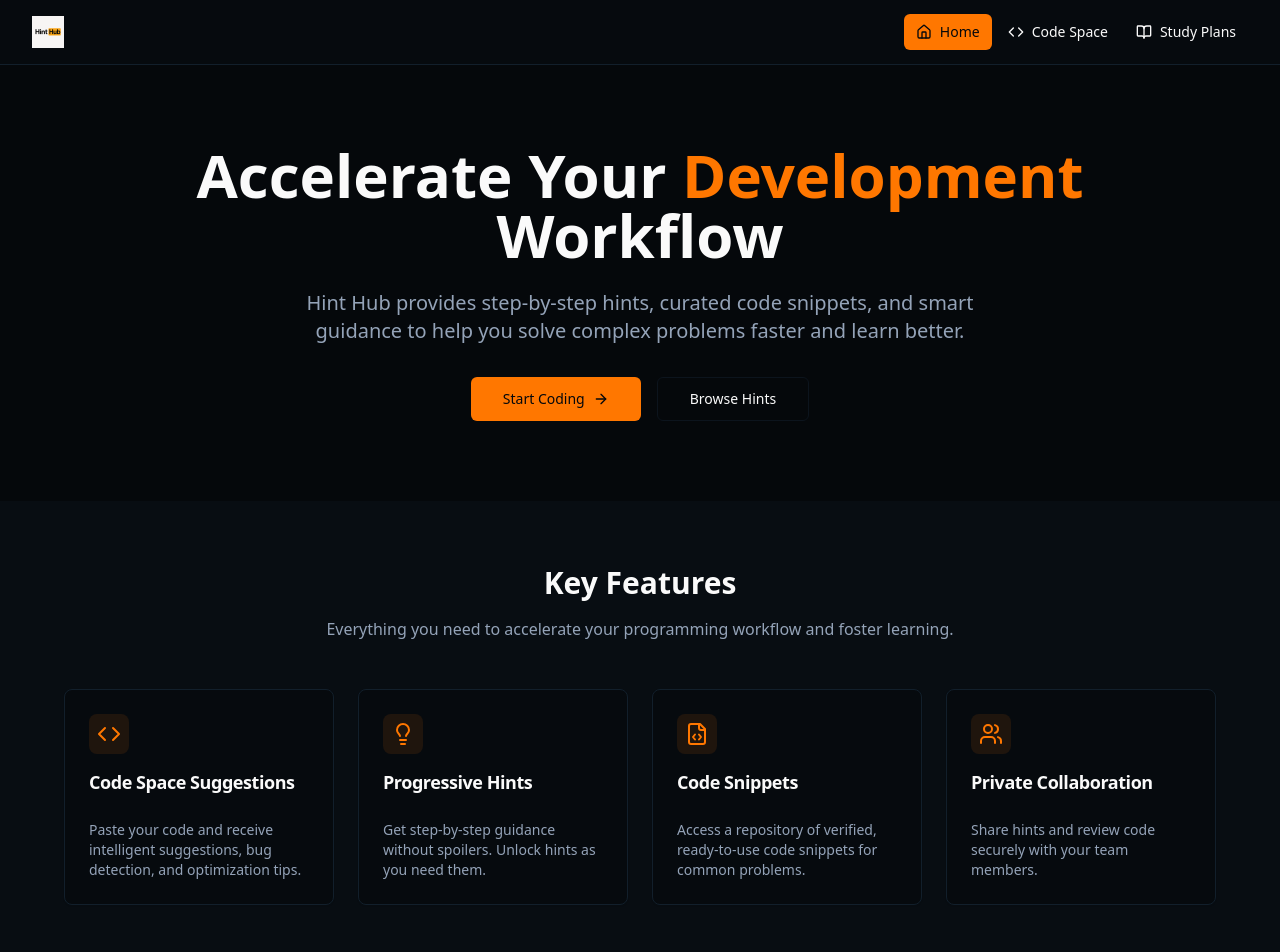
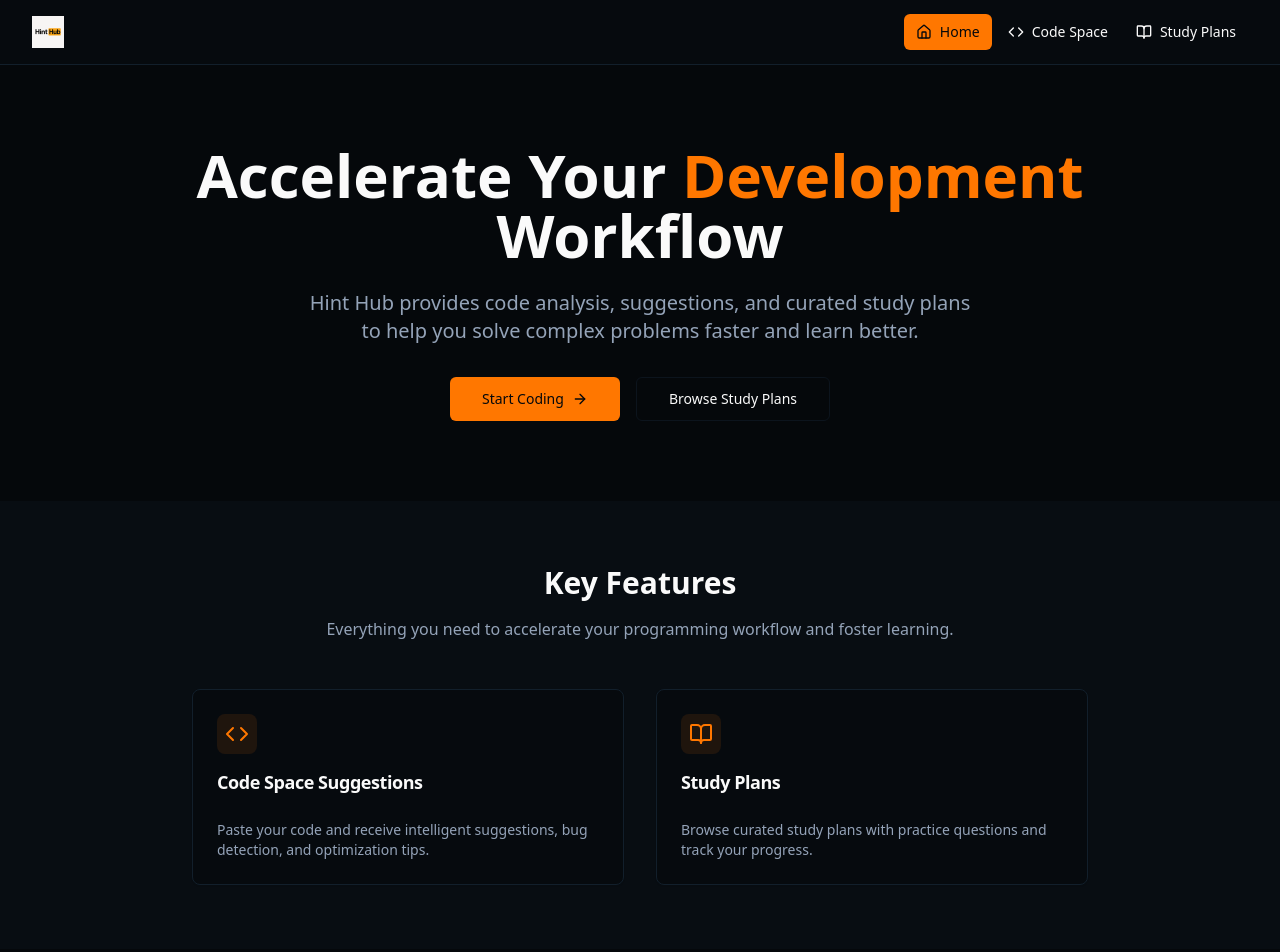
Before and after one commit to shubhamk0205/Hint-Hub, a React (Vite) app: page / in a window 1280 px wide. Shown: the top 952 px of the page. Built offline with nearby package versions, Linux system fonts and the light colour scheme.

Commit message:
Fix homepage features
Remove private collaborations and code snippets from the homepage as they are no longer available.

```diff
--- a/src/pages/HomePage.tsx
+++ b/src/pages/HomePage.tsx
@@ -3,9 +3,7 @@ import { Button } from "@/components/ui/button";
 import { Card, CardContent, CardDescription, CardHeader, CardTitle } from "@/components/ui/card";
 import {
   Code,
-  Lightbulb,
-  FileCode,
-  Users,
+  BookOpen,
   ArrowRight,
   Zap,
   Shield,
@@ -21,22 +19,10 @@ const HomePage = () => {
       link: "/code-space"
     },
     {
-      icon: Lightbulb,
-      title: "Progressive Hints",
-      description: "Get step-by-step guidance without spoilers. Unlock hints as you need them.",
-      link: "/hints"
-    },
-    {
-      icon: FileCode,
-      title: "Code Snippets",
-      description: "Access a repository of verified, ready-to-use code snippets for common problems.",
-      link: "/snippets"
-    },
-    {
-      icon: Users,
-      title: "Private Collaboration",
-      description: "Share hints and review code securely with your team members.",
-      link: "/collaborate"
+      icon: BookOpen,
+      title: "Study Plans",
+      description: "Browse curated study plans with practice questions and track your progress.",
+      link: "/study-plans"
     }
   ];
 
@@ -69,7 +55,7 @@ const HomePage = () => {
             Workflow
           </h1>
           <p className="text-xl text-muted-foreground mb-8 max-w-2xl mx-auto">
-            Hint Hub provides step-by-step hints, curated code snippets, and smart guidance
+            Hint Hub provides code analysis, suggestions, and curated study plans
             to help you solve complex problems faster and learn better.
           </p>
           <div className="flex flex-col sm:flex-row gap-4 justify-center">
@@ -79,9 +65,9 @@ const HomePage = () => {
                 <ArrowRight className="h-4 w-4" />
               </Button>
             </Link>
-            <Link to="/hints">
+            <Link to="/study-plans">
               <Button variant="outline" size="lg">
-                Browse Hints
+                Browse Study Plans
               </Button>
             </Link>
           </div>
@@ -98,7 +84,7 @@ const HomePage = () => {
             </p>
           </div>
 
-          <div className="grid grid-cols-1 md:grid-cols-2 lg:grid-cols-4 gap-6">
+          <div className="grid grid-cols-1 md:grid-cols-2 gap-8 max-w-4xl mx-auto">
             {features.map(({ icon: Icon, title, description, link }) => (
               <Link key={title} to={link}>
                 <Card className="h-full hover:shadow-lg transition-shadow bg-card">
```
